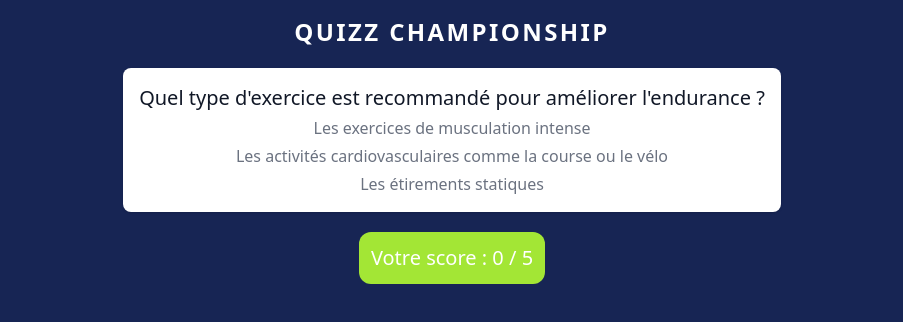
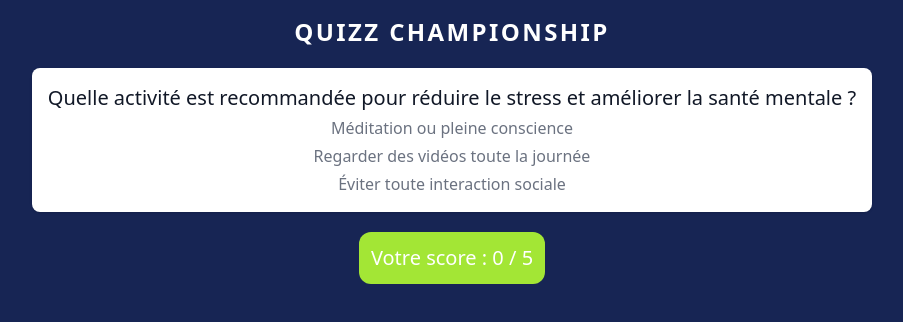
Before and after one commit to Fanou59/quizzReactJS, a React (Vite) app: page / in a window 1280 px wide. Shown: the top 322 px of the page, without its empty margins (188-1091 px from the left). Built offline with nearby package versions, Linux system fonts and the light colour scheme.

Commit message:
Mise à jour des données du quiz pour utiliser les informations sur la santé mentale

```diff
--- a/src/App.jsx
+++ b/src/App.jsx
@@ -14,7 +14,7 @@ function App() {
       <h1 className="font-bold uppercase tracking-widest text-2xl text-white">
         Quizz Championship
       </h1>
-      <Quiz quizData={bienEtre} />
+      <Quiz quizData={santeMentale} />
     </div>
   );
 }
```
